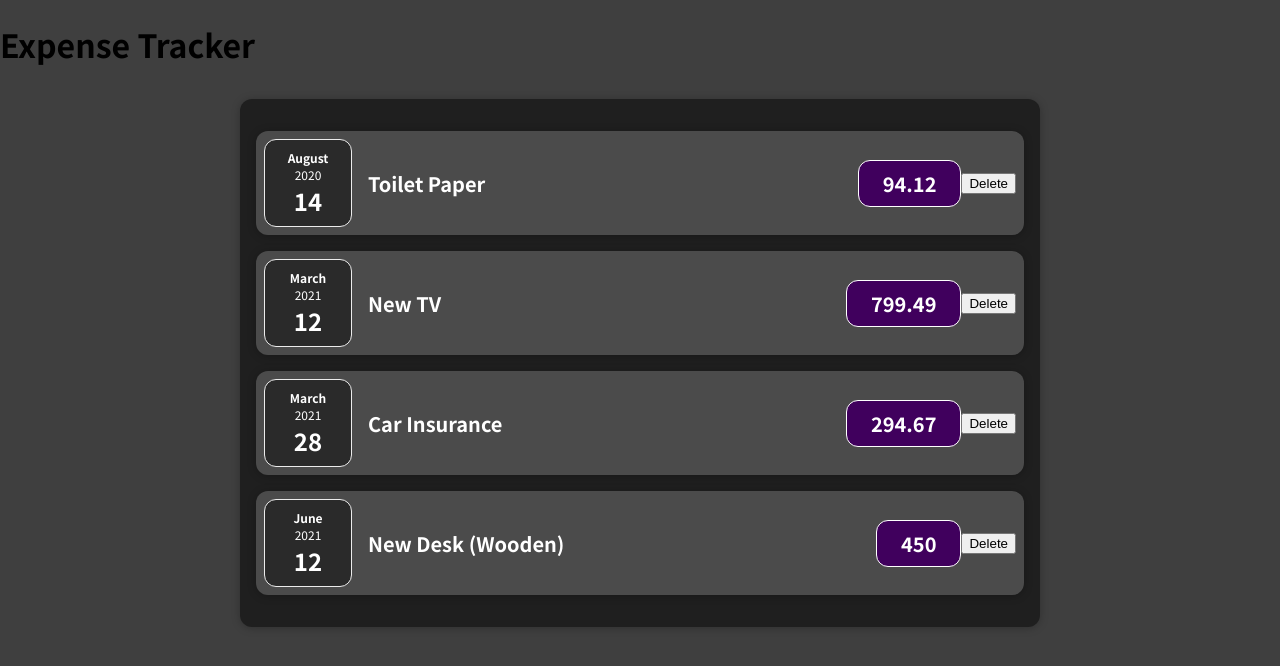
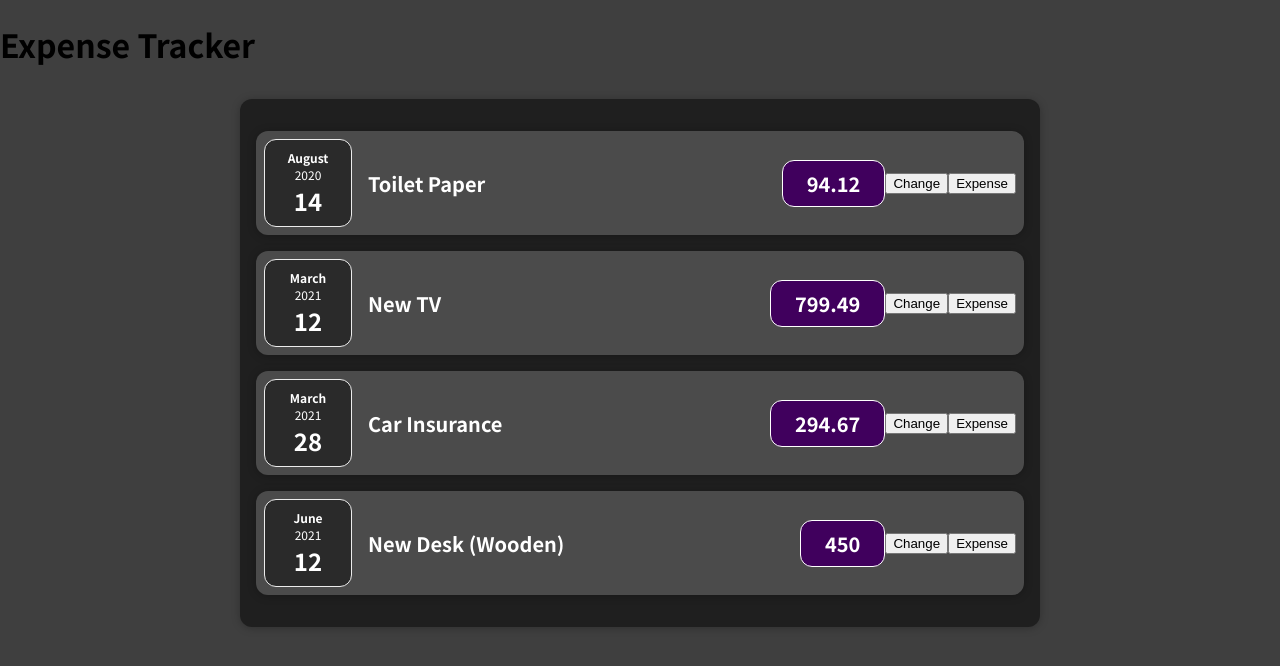
Before and after one commit to Shivanshdev12/ExpenseTracker, a React (Create React App) app: page / in a window 1280 px wide. Shown: the top 666 px of the page. Built offline with nearby package versions, Linux system fonts and the light colour scheme.

Commit message:
useState hook

```diff
--- a/src/components/Expenses/ExpenseItem.js
+++ b/src/components/Expenses/ExpenseItem.js
@@ -6,15 +6,25 @@ import "./ExpenseItem.css";
 
 function ExpenseItem(props) {
   const [title, setTitle] = useState(props.title);
-  const clickHandler = () => {
+  const [expense, setExpense] = useState(props.amount);
+  const deleteHandler = () => {
     const el = document.getElementById(props.id);
     el.remove();
+  };
+  const clickHandler = () => {
+    setTitle("Changed");
+    console.log(title);
+  };
+  const changeExpense = () => {
+    setExpense(100);
+    console.log("Changed!");
   };
   return (
     <Card className="expense-item" id={props.id}>
       <ExpenseDate date={props.date} />
-      <ExpenseDetails amount={props.amount} title={title} />
-      <button onClick={clickHandler}>Delete</button>
+      <ExpenseDetails amount={expense} title={title} />
+      <button onClick={clickHandler}>Change</button>
+      <button onClick={changeExpense}>Expense</button>
     </Card>
   );
 }
```
Also changed, not shown: 1 other file (tests, documents, lock files or other folders).
